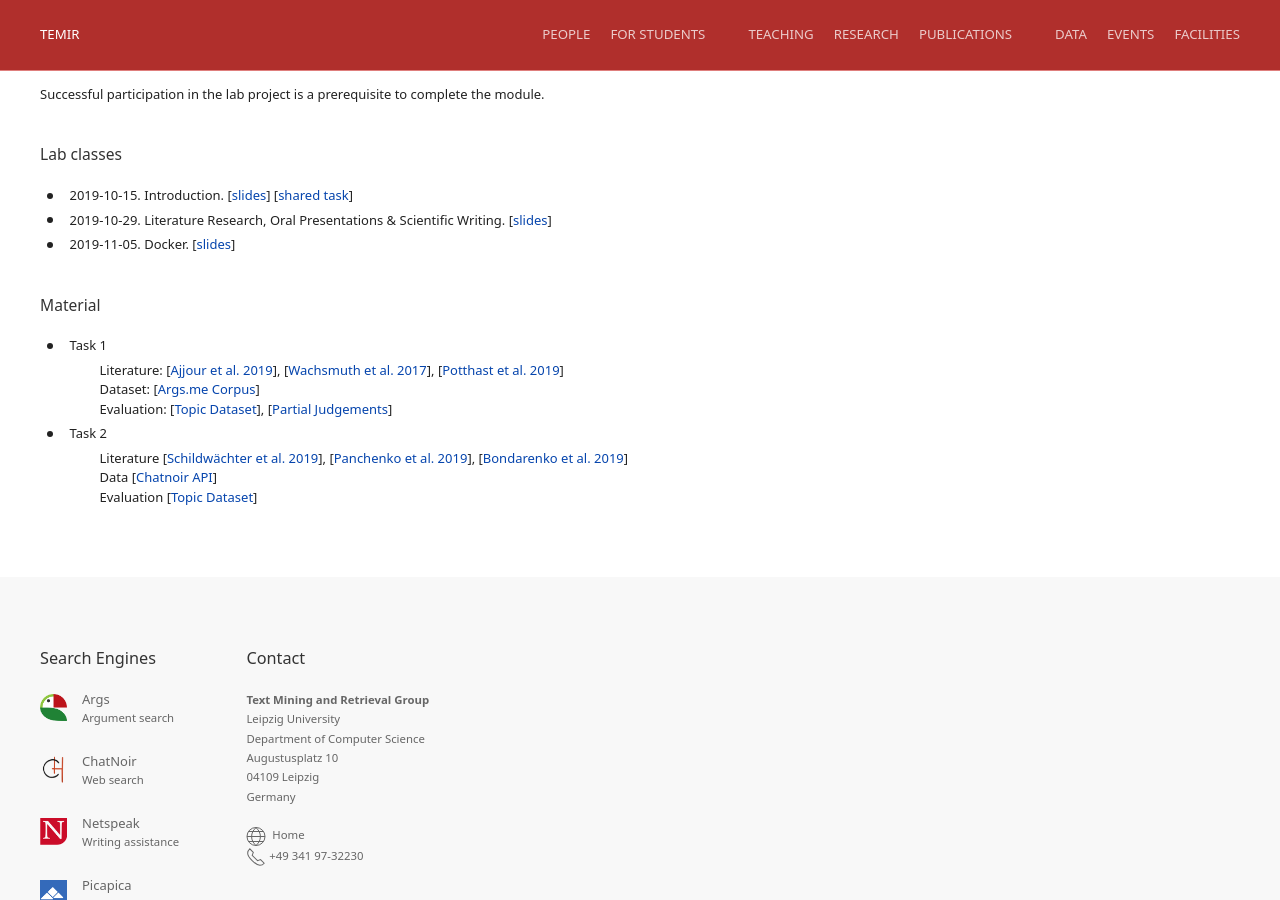
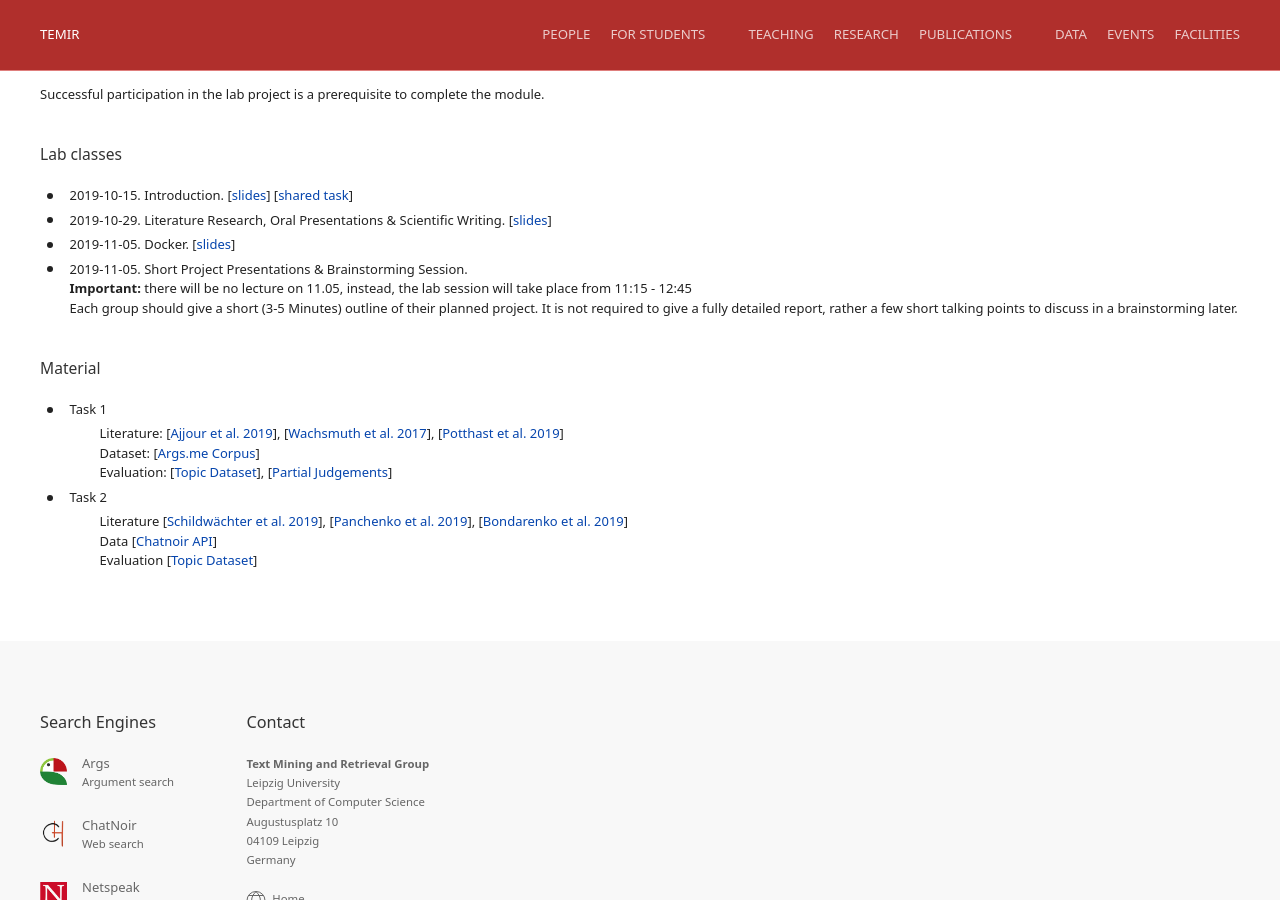
Before and after one commit to temir-org/temir-org.github.io, a Jekyll site: the page built from teaching/information-retrieval.html, in a window 1280 px wide and 900 px high, scrolled down 1187 px. Built offline with Jekyll 4.4.1, drawn with Linux system fonts in a browser that asks for light colours.

Commit message:
Added info about next IR lab

```diff
--- a/teaching/information-retrieval.html
+++ b/teaching/information-retrieval.html
@@ -178,6 +178,10 @@ description: Course page of Information Retrieval
       <li>2019-11-05. Docker.
           [<a href="https://webis.de/downloads/lecturenotes/languages-tools/unit-en-docker.pdf">slides</a>]
       </li>
+      <li>2019-11-05. Short Project Presentations & Brainstorming Session.
+          <br> <b>Important:</b> there will be no lecture on 11.05, instead, the lab session will take place from 11:15 - 12:45
+          <br> Each group should give a short (3-5 Minutes) outline of their planned project. It is not required to give a fully detailed report, rather a few short talking points to discuss in a brainstorming later.
+      </li>
 		</ul>
 		<h3>Material</h3>
 		<ul class="uk-list uk-list-bullet">
```
